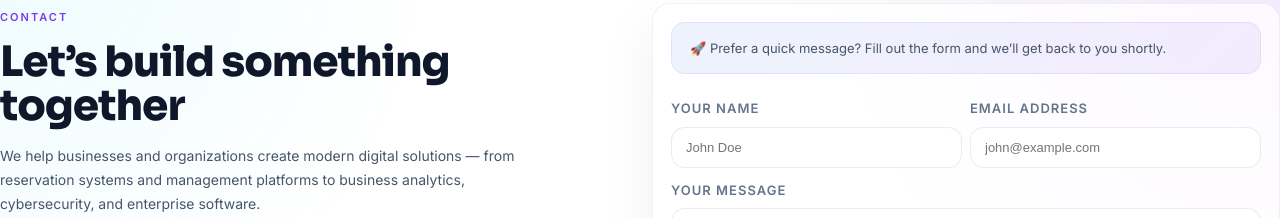
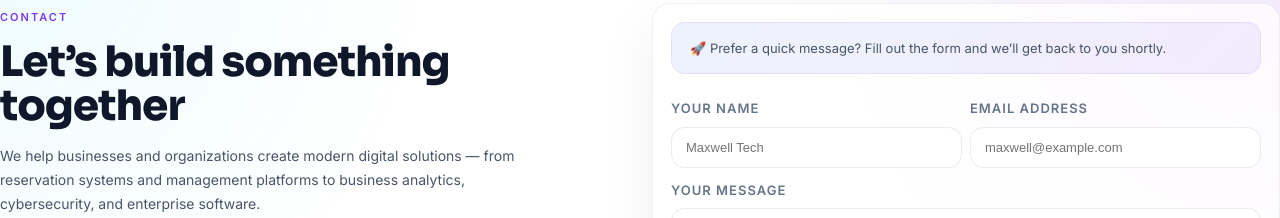
Before and after one commit to xiomairixe/maxwell, a React (Create React App) app in the folder frontend/: page / in a window 1280 px wide. Shown: the part 4720-4938 px from the top of the page. Built offline with nearby package versions, Linux system fonts and the light colour scheme.

Commit message:
John Doe

```diff
--- a/frontend/src/sections/CTA.jsx
+++ b/frontend/src/sections/CTA.jsx
@@ -146,7 +146,7 @@ export default function CTA() {
                   <label>Your Name</label>
                   <input
                     type="text"
-                    placeholder="John Doe"
+                    placeholder="Maxwell Tech"
                     value={formData.name}
                     onChange={(e) => setFormData({ ...formData, name: e.target.value })}
                     required
@@ -157,7 +157,7 @@ export default function CTA() {
                   <label>Email Address</label>
                   <input
                     type="email"
-                    placeholder="john@example.com"
+                    placeholder="maxwell@example.com"
                     value={formData.email}
                     onChange={(e) => setFormData({ ...formData, email: e.target.value })}
                     required
```
